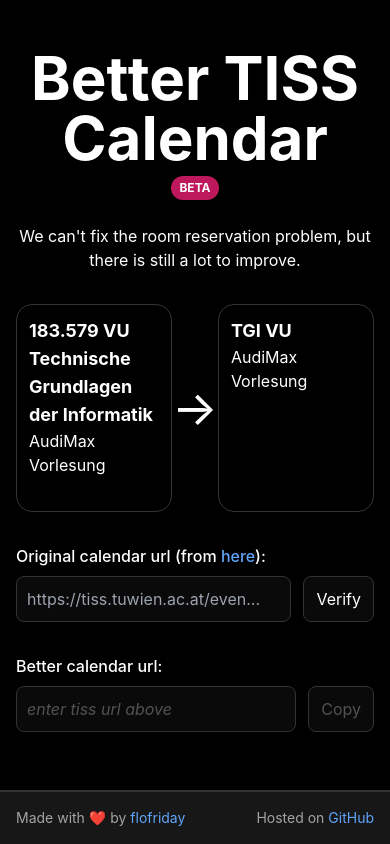
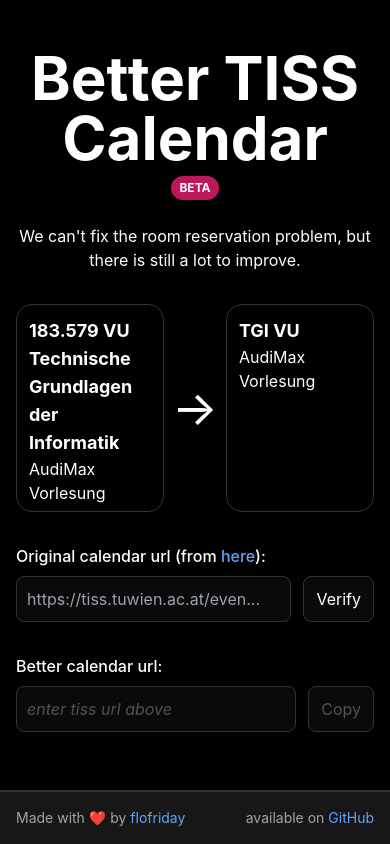
Before and after one commit to flofriday/better-tiss-calendar, a Flask app: page / in a window 390 px wide. Run offline with Flask 3, Linux system fonts and the light colour scheme; style sheets or scripts are compiled from the project's sources.

Commit message:
Improve page layout on mobile
While the page looked decent on desktop it had some padding missing
on smaller displays.

```diff
--- a/templates/home.html
+++ b/templates/home.html
@@ -25,7 +25,7 @@
                     <div>AudiMax</div>
                     <div>Vorlesung</div>
                 </div>
-                <span class="my-auto text-5xl">-></span>
+                <span class="my-auto text-5xl px-2 whitespace-nowrap">→</span>
                 <div class="w-[10rem] h-full border border-[color:#333] rounded-2xl text-start p-3">
                     <div class="text-lg font-bold">TGI VU</div>
                     <div>AudiMax</div>
@@ -72,12 +72,12 @@
                     </div>
                 </div>
         </main>
-        <footer class="bg-neutral-900 border-t-2 border-t-[color:#333] p-4 text-sm text-neutral-400">
+        <footer class="bg-neutral-900 border-t-2 border-t-[color:#333] p-4 text-sm text-neutral-400 mt-8">
             <div class="container w-full max-w-lg mx-auto">
                 <div class="flex flex-row justify-between">
                     <div>Made with ❤️ by <a href="https://github.com/flofriday">flofriday</a></div>
                     <div>
-                        Hosted on <a href="https://github.com/flofriday/better-tiss-calendar">GitHub</a>
+                        available on <a href="https://github.com/flofriday/better-tiss-calendar">GitHub</a>
                     </div>
                 </div>
             </div>
```
